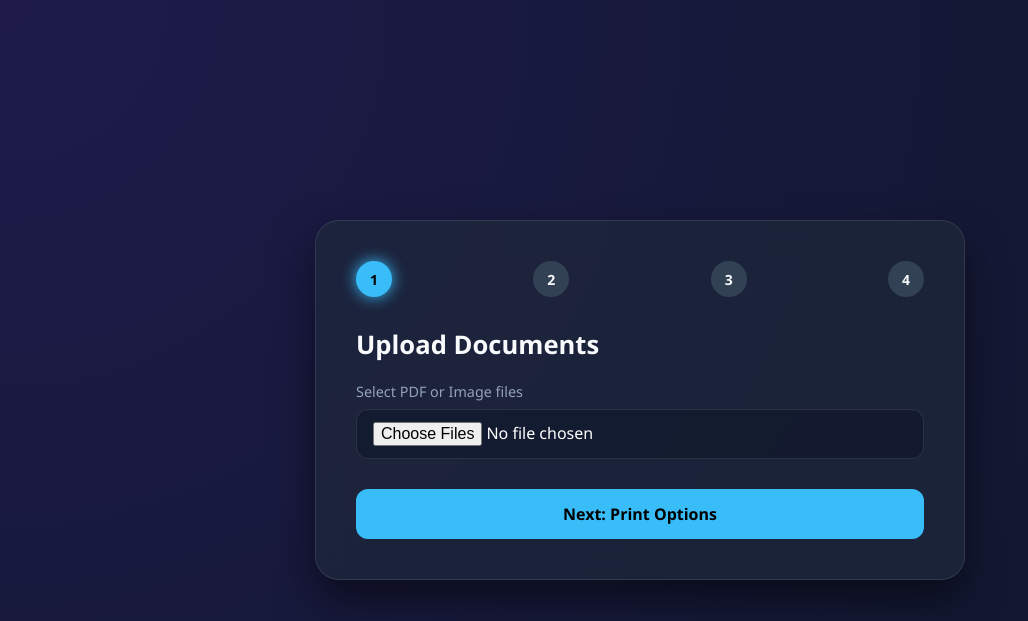
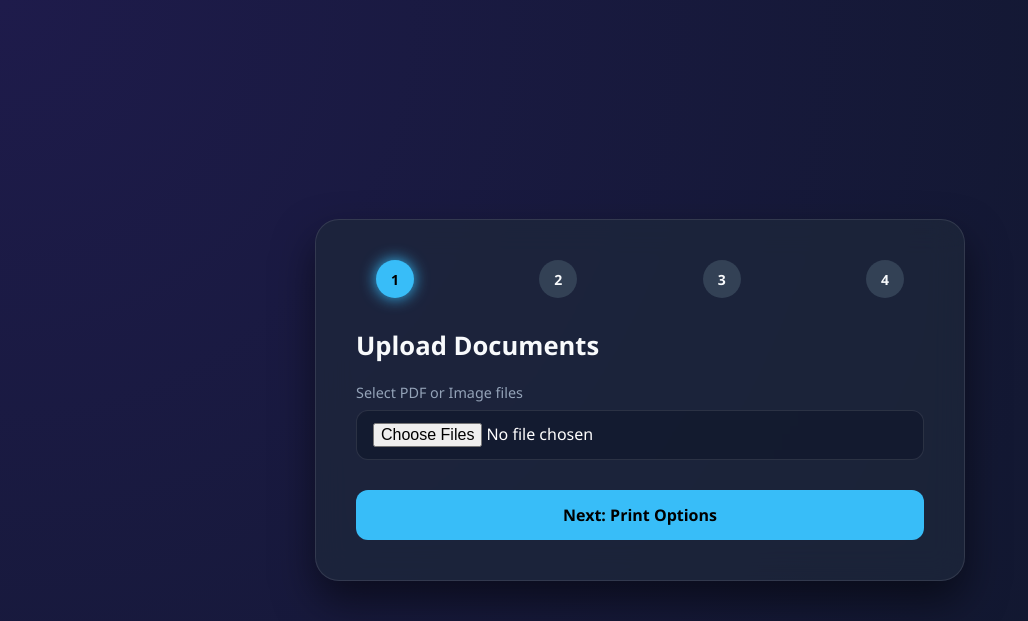
Before and after one commit to Sahilsaware/campus-print, a Flask app: page / in a window 1280 px wide. Shown: the top 621 px of the page, without its empty margins (0-1028 px from the left). Run offline with Flask 3, Linux system fonts and the light colour scheme; some libraries are stand-ins or nearby versions.

Commit message:
Update style.css

```diff
--- a/static/style.css
+++ b/static/style.css
@@ -39,13 +39,16 @@ body {
 .step-tracker {
     display: flex;
     justify-content: space-between;
+    align-items: center;
     margin-bottom: 30px;
     position: relative;
+    width: 100%;
+    padding: 0 20px;
 }
 
 .step-node {
-    width: 36px;
-    height: 36px;
+    width: 38px;
+    height: 38px;
     border-radius: 50%;
     background: #334155;
     display: flex;
@@ -53,6 +56,7 @@ body {
     justify-content: center;
     font-weight: bold;
     font-size: 14px;
+    position: relative;
     z-index: 2;
     transition: 0.3s;
 }
```
